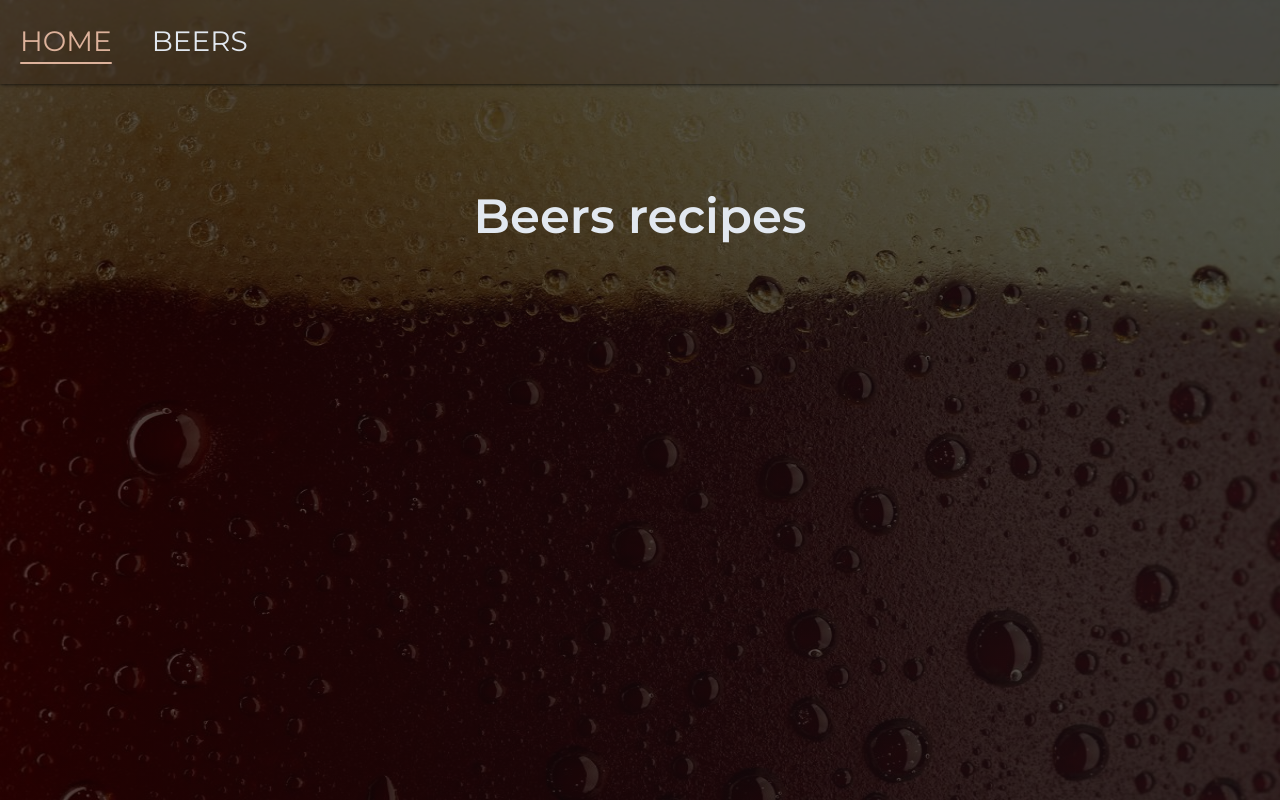
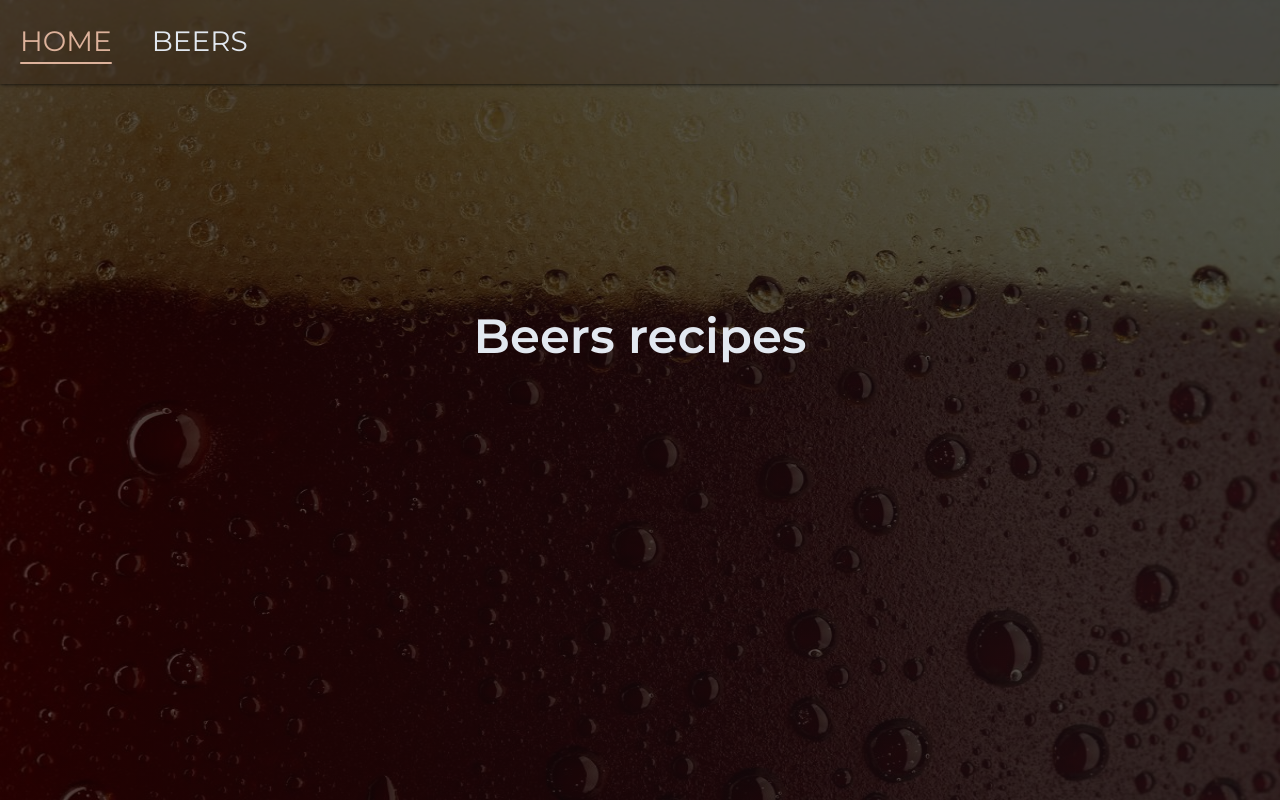
Before and after one commit to Oleksandr1914/beers-recipes, a React (Vite) app: page / in a window 1280 px wide. Built offline with nearby package versions, Linux system fonts and the light colour scheme; the HTML template or start-up script is replaced by a standard one.

Commit message:
changed padding title in homePage

```diff
--- a/src/pages/HomePage/HomePage.styled.js
+++ b/src/pages/HomePage/HomePage.styled.js
@@ -3,7 +3,7 @@ import Beer from "../../assets/beer.jpg";
 
 export const ContainerHome = styled.div`
   padding: 30px;
-  padding-top: 180px;
+  padding-top: 300px;
   height: 100vh;
   background-image: linear-gradient(
       90deg,
```
